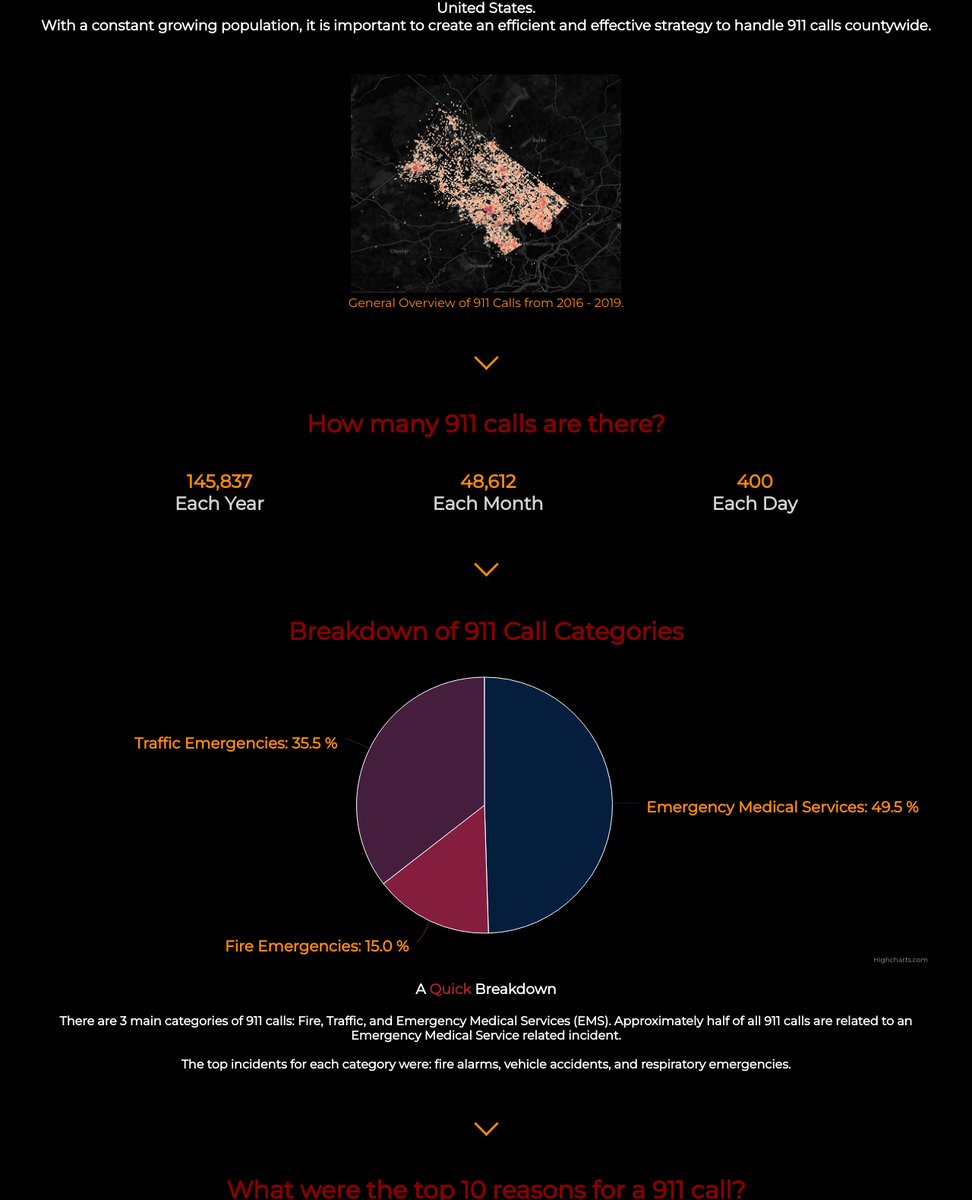
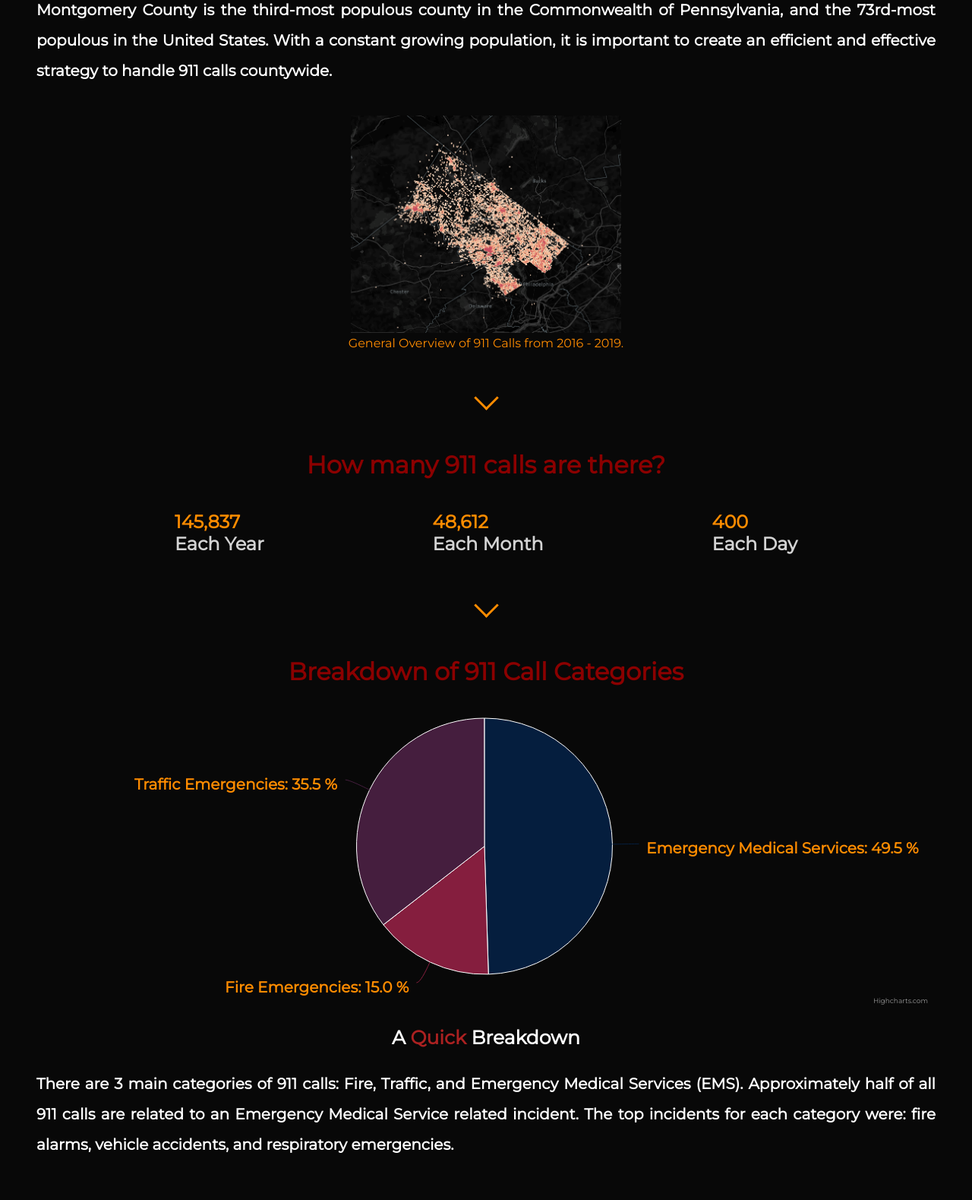
Before and after one commit to isacmlee/whats-your-emergency, a plain HTML site: page index.html in a window 1280 px wide. Shown: the part 477-2056 px from the top of the page at 76% size. Drawn offline with nearby package versions, Linux system fonts and the light colour scheme.

Commit message:
revisions

```diff
--- a/index.html
+++ b/index.html
@@ -24,16 +24,16 @@
         </figure>
         </br>
         </br>
+        <figure id="plot">
             <div id="introduction">
                 <div class="typewriter">
                     <h1>Location: Montgomery County, Pennsylanvia.</h1>
                 </div>
             </div>
-        <h3>
-            Montgomery County is the third-most populous county in the Commonwealth of Pennsylvania, and the 73rd-most populous in the United States. <br> With a constant growing population, it is important to create an efficient and effective strategy to handle 911 calls countywide.
+            <h3 id="intro">
+                Montgomery County is the third-most populous county in the Commonwealth of Pennsylvania, and the 73rd-most populous in the United States. With a constant growing population, it is important to create an efficient and effective strategy to handle 911 calls countywide.
             </h3>
             <br>
-        <figure>
             <img id="heatmap" src="images/heatmap.png">
             <figcaption>General Overview of 911 Calls from 2016 - 2019.</figcaption>
         </figure>
@@ -62,8 +62,8 @@
         <h1 id ="graph-title">Breakdown of 911 Call Categories</h1>
         <figure>
             <div id = 'piesContainer'></div>
-            <h3>A <span style = 'color:rgb(171,33,33)'>Quick </span> Breakdown</h3>
-            <h4>There are 3 main categories of 911 calls: Fire, Traffic, and Emergency Medical Services (EMS). Approximately <b>half</b> of all 911 calls are related to an Emergency Medical Service related incident.<br><br> The top incidents for each category were: fire alarms, vehicle accidents, and respiratory emergencies.</span></h4>
+            <h3 id="plot-title" >A <span style = 'color:rgb(171,33,33)'>Quick </span> Breakdown</h3>
+            <h4>There are 3 main categories of 911 calls: Fire, Traffic, and Emergency Medical Services (EMS). Approximately <b>half</b> of all 911 calls are related to an Emergency Medical Service related incident. The top incidents for each category were: fire alarms, vehicle accidents, and respiratory emergencies.</span></h4>
         </figure>
         </br>
         <figure id="arrow">
@@ -73,19 +73,18 @@
         <figure>
             <h1 id ="graph-title">What were the top 10 reasons for a 911 call?</h1>
             <div id = 'bar-chart'> Stacked Bar Chart</div>
-            <h3> Vehicle  <span style = 'color:rgb(171,33,33)'>Accidents </span> On Top</h3>
+            <h3 id="plot-title"> Vehicle  <span style = 'color:rgb(171,33,33)'>Accidents </span> On Top</h3>
             <h4>Vehicle accidents led the way as the #1 reason for 911 calls, beating out the next 5 incidents <i>combined. </i> However, vehicle accidents <i>and</i> disabled vehicle incidents together beat out the next 8 incidents combined. It is clear that traffic related incidents are a primary reason for 911 calls.  </h4>
         </figure>
-        <br>
         <figure id="arrow">
             <div class="arrow down"></div>
         </figure>
         <br>
-        <figure>
+        <figure id="plot">
             <h1 id ="graph-title">Focusing on the Top 5</h1>
             <caption><i>Percentages represent proportions of the top 5 only.</i></caption>
             <div id = 'stackedBarContainer'> Stacked Bar Chart</div>
-            <h3> <span style='color: rgb(171,33,33)'>Readjusting</span> Our Focus</h3>
+            <h3 id="plot-title"> <span style='color: rgb(171,33,33)'>Readjusting</span> Our Focus</h3>
             <h4>Over the last 4 years, the top 5 incidents have been consistent, always within 1-3% of the previous year. In the previous graph we saw that vehicle accidents and disabled vehicles led the way in being the top incidents. Here, we can see that that has been the case over the last 4 years, suggesting that this has been an ongoing issue. <br><br> Although we might have noticed that EMS as a whole accounts for more 911 calls, this is due to there being many more different EMS related calls than traffic incidents. However, we saw that vehicle accidents are the main reason for 911 calls by a large margin, and thus we will focus our efforts on this sole incident moving forward.</h4>
         </figure>
         <br>
@@ -96,7 +95,7 @@
         <figure>
             <h1 id ="graph-title">911 Calls for Vehicle Accidents by Hour and Day</h1>
             <div id = 'heatContainer'></div>
-            <h3>A Look Back In <span style = 'color:rgb(171,33,33)'>Time</span></h3>
+            <h3 id="plot-title">A Look Back In <span style = 'color:rgb(171,33,33)'>Time</span></h3>
             <h4>The two main time periods for car accident calls appear to be 7AM - 9AM and 3PM - 6PM, from Sunday to Thursday.
             These are fairly intuitive findings as they match the work commute times of most people.</h4>
         </figure>
@@ -109,8 +108,11 @@
         <figure>
             <table class="styled-table">
                 <h1 id="graph-title">The 5 Most Dangerous Intersections</h1>
+                <figure id="plot">
                     <img id="heatmap" src="images/car_accidents.png">
                     <figcaption> Locations of Car Accident Calls. <br><i>(top 5 intersections are within the red cirlce)</i></figcaption> <br>
+                </figure>
+
                 <caption>Mean Number of Accidents per Intersection is <span style="color:red"><i>7.75</i></span></caption>
                 <thead>
                     <tr>
@@ -141,9 +143,15 @@
                     </tr>
                 </tbody>
             </table>
-            <h3> The <span style = 'color:rgb(171,33,33)'>Dangers</span> of Intersections </h3>
+            <h3 id="plot-title"> The <span style = 'color:rgb(171,33,33)'>Dangers</span> of Intersections </h3>
             <h4>As the mean number of accidents per intersection is 7.75, the 5 most dangerous intersections have a much greater number of incidents than the mean. <br><br> These are the intersections that the County of Montgomery must focus on, and assess if there are any design flaws that are facilitating accidents. Moreover, the Montgomery County should consider setting Police routes near these intersections at the times of highest accidents (shown in prior visualization). </h4>
         </figure>
+        <figure id="arrow">
+            <div class="arrow down"></div>
+        </figure>
+        <br>
+        <h1 id="graph-title">Conclusion</h3>
+
 
         <br>
         <br>
--- a/scripts/main.js
+++ b/scripts/main.js
@@ -14,7 +14,7 @@ function init() {
 function plotStackedBar(){
     Highcharts.chart('stackedBarContainer', {
         chart: {
-            backgroundColor: 'black',
+            backgroundColor: '#080808',
             type: 'bar',
             style: {
                 fontFamily: 'Montserrat',
@@ -49,7 +49,7 @@ function plotStackedBar(){
             }
         },
         yAxis: {
-            gridLineColor: 'black',
+            gridLineColor: '#080808',
             min: 0,
             title: {
                 text: '911 Call Amounts',
@@ -107,7 +107,7 @@ function plotStackedBar(){
 function plotPie(){
     Highcharts.chart('piesContainer', {
         chart: {
-            backgroundColor: 'black',
+            backgroundColor: '#080808',
             type: 'pie',
             style: {
                 fontFamily: 'Montserrat',
@@ -512,7 +512,7 @@ function plotHeat(){
     Highcharts.chart('heatContainer', {
 
         chart: {
-            backgroundColor: 'black',
+            backgroundColor: '#080808',
             type: 'heatmap',
         },
         title: {
@@ -763,7 +763,7 @@ bar = [
 function plotBar(){
     Highcharts.chart('bar-chart', {
         chart: {
-            backgroundColor: 'black',
+            backgroundColor: '#080808',
             type: 'bar',
             style: {
                 fontFamily: 'Montserrat',
@@ -798,7 +798,7 @@ function plotBar(){
             }
         },
         yAxis: {
-            gridLineColor: 'black',
+            gridLineColor: '#080808',
             min: 0,
             title: {
                 style: {
@@ -807,7 +807,7 @@ function plotBar(){
                     color: "darkorange",
                     fontSize: 20 + 'px'
                 },
-                text: 'Incidents',
+                text: 'Number of Incidents',
                 align: 'middle'
             },
             labels: {
@@ -815,7 +815,7 @@ function plotBar(){
             }
         },
         tooltip: {
-            valueSuffix: ' millions'
+            valueSuffix: ' Incidents'
         },
         plotOptions: {
             series: {
@@ -886,7 +886,7 @@ var line = [
 function linePlot(){
     Highcharts.chart('line-chart', {
         chart: {
-            backgroundColor: 'black',
+            backgroundColor: '#080808',
             type: 'line',
             zoomType: 'xy'
         },
@@ -900,7 +900,7 @@ function linePlot(){
             layout: 'horizontal',
             verticalAlign: 'top',
             floating: false,
-            backgroundColor: '#FFFFFF'
+            backgroundColor: '#080808'
         },
         xAxis: {
             categories: [
--- a/styles/styles.css
+++ b/styles/styles.css
@@ -1,20 +1,30 @@
 body,header,h2 {
     font-family: 'Montserrat', sans-serif;
-    background-color:black;
+    background-color:#080808;
     color: darkorange;
-    text-align: center;
+    text-align: justify;
 }
 
 h3, h4 {
     font-family: 'Montserrat', sans-serif;
-    background-color:black;
+    background-color::#080808;
     color: white;
-    text-align: center;
+    text-align: justify;
+}
+
+h4 {
+    line-height: 2;
+    font-size: 20px;
+}
+
+#intro {
+    line-height: 2;
+    font-size: 20px;
 }
 
 #graph-title {
     font-family: 'Montserrat', sans-serif;
-    background-color:black;
+    background-color::#080808;
     color: darkred;
     text-align: center;
 }
@@ -44,6 +54,17 @@ h3, h4 {
     color: darkred;
 }
 
+#plot {
+    text-align: center;
+    font-family: 'Montserrat', sans-serif;
+}
+
+#plot-title {
+    text-align: center;
+    font-family: 'Montserrat', sans-serif;
+    font-size: 25px;
+}
+
 .arrow {
   border: solid darkorange;
   border-width: 0 3px 3px 0;
@@ -69,7 +90,7 @@ h3, h4 {
 
 .typewriter h1 {
     font-size: 30px;
-    width: 61%;
+    width: 63%;
     color: darkred;
     font-family: 'Montserrat', sans-serif;
     overflow: hidden; /* Ensures the content is not revealed until the animation */
@@ -85,7 +106,7 @@ h3, h4 {
   /* The typing effect */
   @keyframes typing {
     from { width: 0 }
-    to { width: 61% }
+    to { width: 63% }
   }
 
   /* The typewriter cursor effect */
```
Lines whose indentation alone changed are shown as unchanged.
